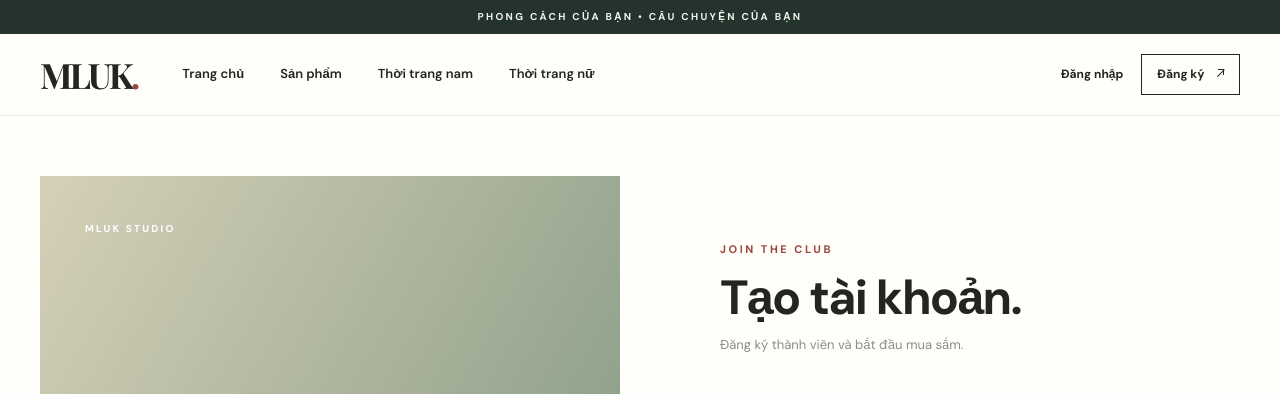
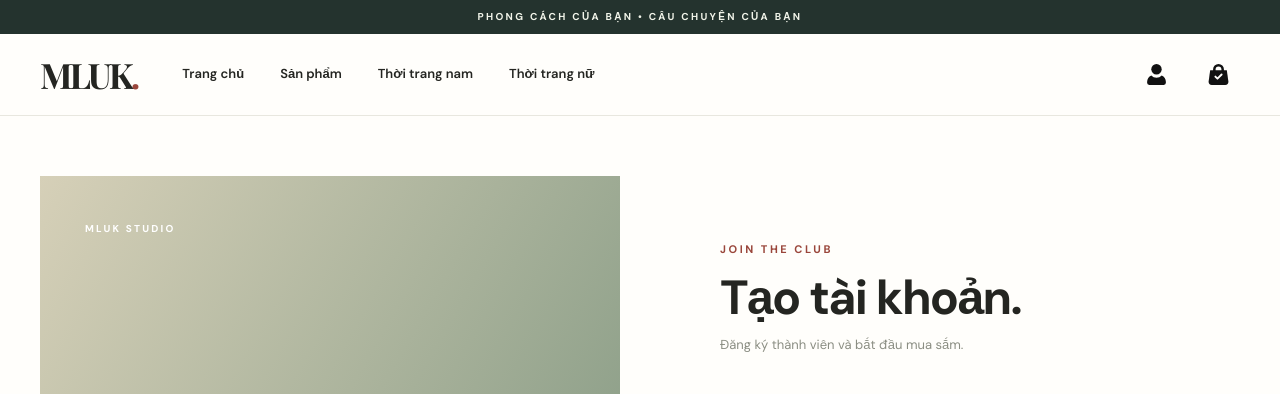
Before and after one commit to kkkk99900/mluk-fashion-shop, a Flask app: page /dang-ky in a window 1280 px wide. Shown: the top 394 px of the page. Run offline with Flask 3, Linux system fonts and the light colour scheme.

Commit message:
Add account and shopping bag header icons

```diff
--- a/static/css/style.css
+++ b/static/css/style.css
@@ -98,3 +98,27 @@
   .search-form button { padding-inline: 12px; }
   .results-label { margin: 13px 0 10px; }
 }
+
+.header-icon {
+  display: inline-flex;
+  align-items: center;
+  justify-content: center;
+  flex: none;
+  width: 44px;
+  height: 44px;
+  color: #111;
+}
+.header-icon svg {
+  display: block;
+  width: 25px;
+  height: 25px;
+  fill: currentColor;
+}
+.header-icon:hover { color: var(--accent); }
+.header-icon:focus-visible {
+  outline: 2px solid var(--accent);
+  outline-offset: 2px;
+}
+@media (max-width: 550px) {
+  .header-actions { gap: 4px; }
+}
--- a/templates/base.html
+++ b/templates/base.html
@@ -8,7 +8,7 @@
   <link rel="preconnect" href="https://fonts.googleapis.com">
   <link rel="preconnect" href="https://fonts.gstatic.com" crossorigin>
   <link href="https://fonts.googleapis.com/css2?family=DM+Sans:wght@400;500;600;700&family=Playfair+Display:wght@500;600;700&display=swap" rel="stylesheet">
-  <link rel="stylesheet" href="{{ url_for('static',filename='css/style.css',v='mobile-1') }}">
+  <link rel="stylesheet" href="{{ url_for('static',filename='css/style.css',v='account-icons-1') }}">
 </head>
 <body>
   <div class="top-note">PHONG CÁCH CỦA BẠN • CÂU CHUYỆN CỦA BẠN</div>
@@ -23,13 +23,31 @@
       </nav>
       <div class="header-actions">
         {% if me %}
-          {% if me.VaiTro in ['Admin','NhanVien'] %}<a href="{{ url_for('dashboard') }}" class="header-action">Quản trị</a>
-          {% else %}<a href="{{ url_for('my_orders') }}" class="header-action">Đơn hàng</a><a href="{{ url_for('cart') }}" class="header-action" aria-label="Giỏ hàng">Giỏ hàng <span class="diagonal-arrow" aria-hidden="true"></span></a>{% endif %}
-          <form action="{{ url_for('logout') }}" method="post" class="inline-form"><input type="hidden" name="_csrf" value="{{ csrf_token }}"><button class="header-action text-button" type="submit">Đăng xuất</button></form>
-        {% else %}
-          <a href="{{ url_for('login') }}" class="header-action">Đăng nhập</a>
-          <a href="{{ url_for('register') }}" class="header-action header-join">Đăng ký <span class="diagonal-arrow" aria-hidden="true"></span></a>
+          {% if me.VaiTro in ['Admin','NhanVien'] %}
+          <a href="{{ url_for('dashboard') }}" class="header-action">Quản trị</a>
+          {% else %}
+          <a href="{{ url_for('my_orders') }}" class="header-action">Đơn hàng</a>
+          {% endif %}
+          <form action="{{ url_for('logout') }}" method="post" class="inline-form">
+            <input type="hidden" name="_csrf" value="{{ csrf_token }}">
+            <button class="header-action text-button" type="submit">Đăng xuất</button>
+          </form>
         {% endif %}
+        <a href="{{ url_for('dashboard') if me and me.VaiTro in ['Admin','NhanVien'] else url_for('my_orders') if me else url_for('login') }}"
+           class="header-icon" aria-label="{{ 'Tài khoản' if me else 'Đăng nhập hoặc đăng ký' }}"
+           title="{{ 'Tài khoản' if me else 'Đăng nhập hoặc đăng ký' }}">
+          <svg viewBox="0 0 24 24" aria-hidden="true" focusable="false">
+            <circle cx="12" cy="7" r="5"/>
+            <path d="M7 13a7 7 0 0 0-4 6v1a2 2 0 0 0 2 2h14a2 2 0 0 0 2-2v-1a7 7 0 0 0-4-6 7 7 0 0 1-10 0Z"/>
+          </svg>
+        </a>
+        <a href="{{ url_for('cart') }}" class="header-icon" aria-label="Giỏ hàng" title="Giỏ hàng">
+          <svg viewBox="0 0 24 24" aria-hidden="true" focusable="false">
+            <path d="M4 8h16l1.5 11A3 3 0 0 1 18.5 22h-13a3 3 0 0 1-3-3Z"/>
+            <path d="M8 9V7a4 4 0 0 1 8 0v2" fill="none" stroke="currentColor" stroke-width="2.4" stroke-linecap="round"/>
+            <path d="m9 14 2 2 4-4" fill="none" stroke="var(--paper)" stroke-width="1.8" stroke-linecap="round" stroke-linejoin="round"/>
+          </svg>
+        </a>
       </div>
     </div>
   </header>
```
